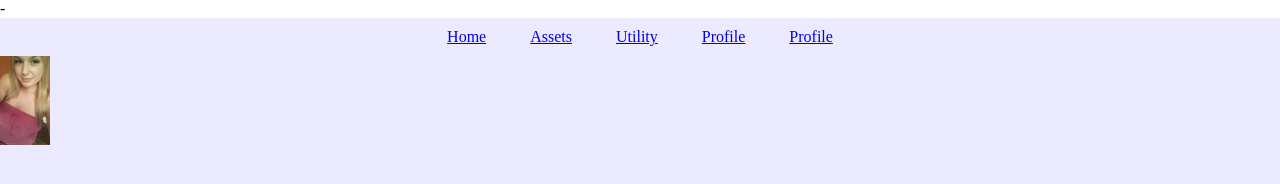
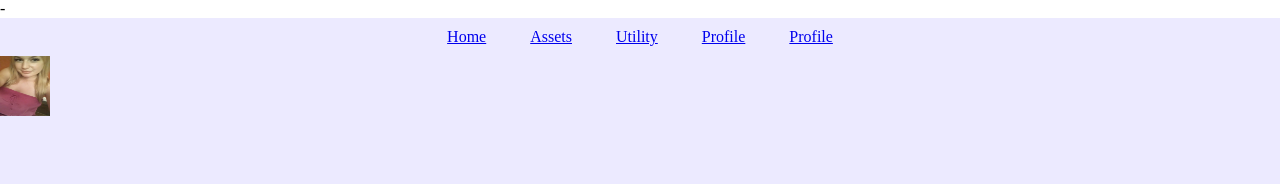
Before and after one commit to Rich-4EVa/Crypto-site, a plain HTML site: page head.html in a window 1280 px wide. Drawn offline with Linux system fonts and the light colour scheme.

Commit message:
Update head.html

```diff
--- a/head.html
+++ b/head.html
@@ -18,7 +18,7 @@
                 <li><a href="#">Profile</a></li>
                 <li><a href="#">Profile</a></li>
             </ul>
-            <img src="DDD.jpg" width=50px>
+            <img src="DDD.jpg" width=50px height=60px>
         </nav>
     </div>
 </body>
```
